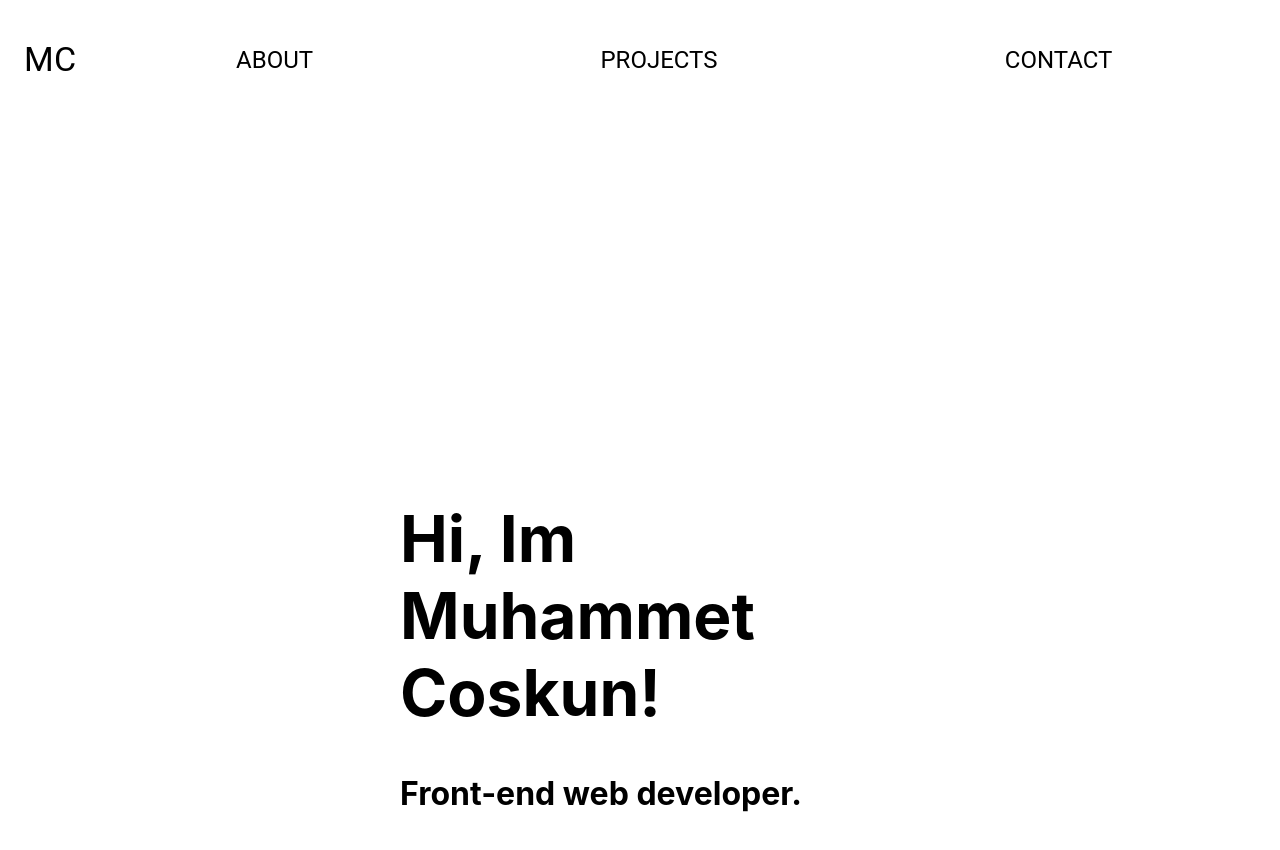
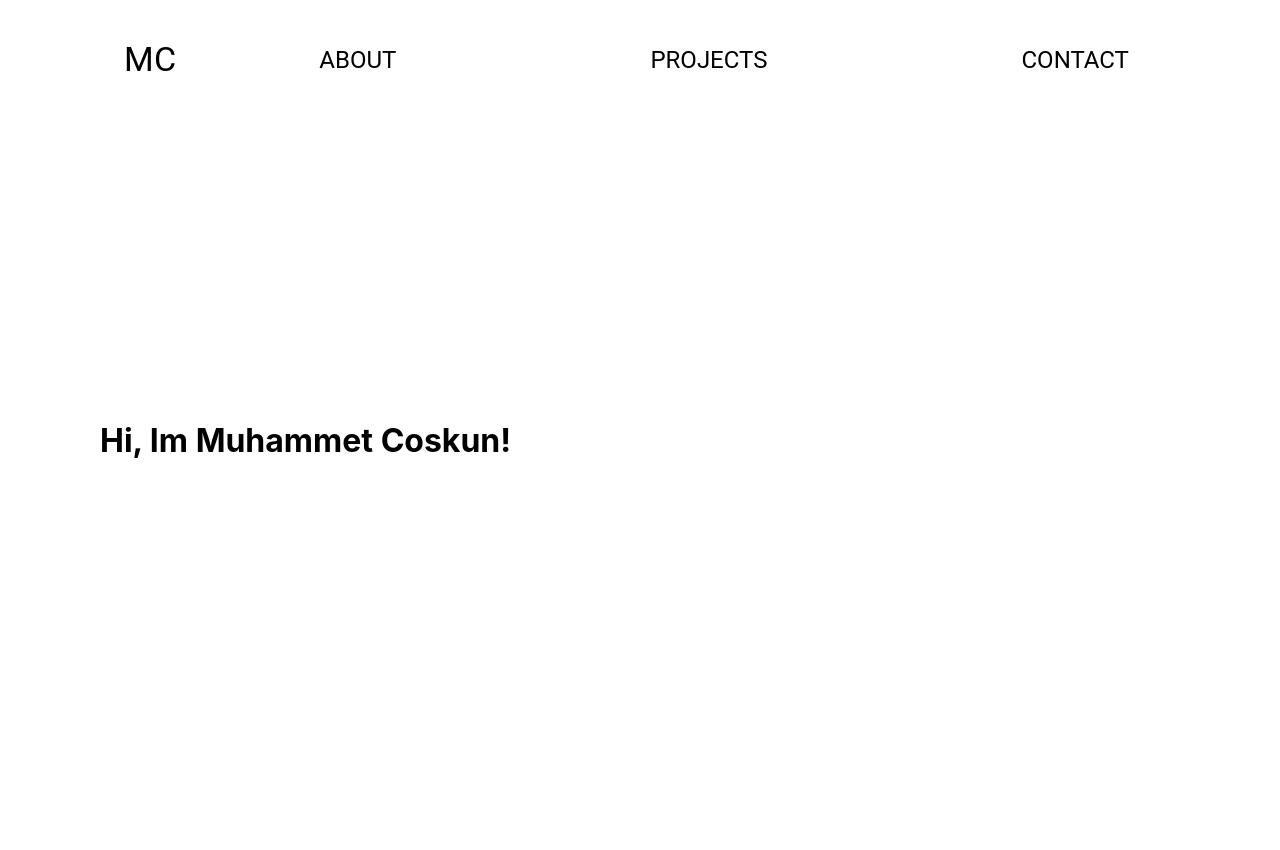
Before and after one commit to MuhammetCoskun/website, a Next.js app: page / in a window 1280 px wide. Shown: the top 850 px of the page. After the commit the page ends 800 px from the top, so only its background shows below. Built offline with nearby package versions, Linux system fonts and the light colour scheme.

Commit message:
experimental

```diff
--- a/pages/index.tsx
+++ b/pages/index.tsx
@@ -1,6 +1,6 @@
 import type { NextPage } from "next";
-import Layout from "../src/components/Layout/Layout";
 import Head from "next/head";
+import { Box, Typography } from "@mui/material";
 
 const Home: NextPage = () => {
   return (
@@ -10,12 +10,21 @@ const Home: NextPage = () => {
         <meta name="description" content="Generated by create next app" />
         <link rel="icon" href="/favicon.ico" />
       </Head>
-      <div style={{ margin: "400px" }}>
+      <Box
+        sx={{
+          display: "flex",
+          justifyContent: "flex-start",
+          marginTop: "300px",
+        }}
+      >
+        <h1>Hi, Im Muhammet Coskun!</h1>
+      </Box>
+      {/* <div style={{ margin: "400px" }}>
         <h1 style={{ fontSize: "64px" }}>
           <strong>Hi, Im Muhammet Coskun!</strong>
         </h1>
         <h2 style={{ fontSize: "32px" }}>Front-end web developer.</h2>
-      </div>
+      </div> */}
     </div>
   );
 };
--- a/src/components/Layout/Layout.tsx
+++ b/src/components/Layout/Layout.tsx
@@ -3,7 +3,7 @@ import Navigation from "./Navigation";
 
 const Layout: React.FC = ({ children }) => {
   return (
-    <div>
+    <div style={{ marginLeft: "100px" }}>
       <Navigation />
       <main>{children}</main>
     </div>
--- a/src/components/Layout/Navigation.tsx
+++ b/src/components/Layout/Navigation.tsx
@@ -1,5 +1,4 @@
 import React from "react";
-import Link from "next/link";
 import ResponsiveNavBar from "../UI/NavBar";
 
 const Navigation: React.FC = () => {
```
